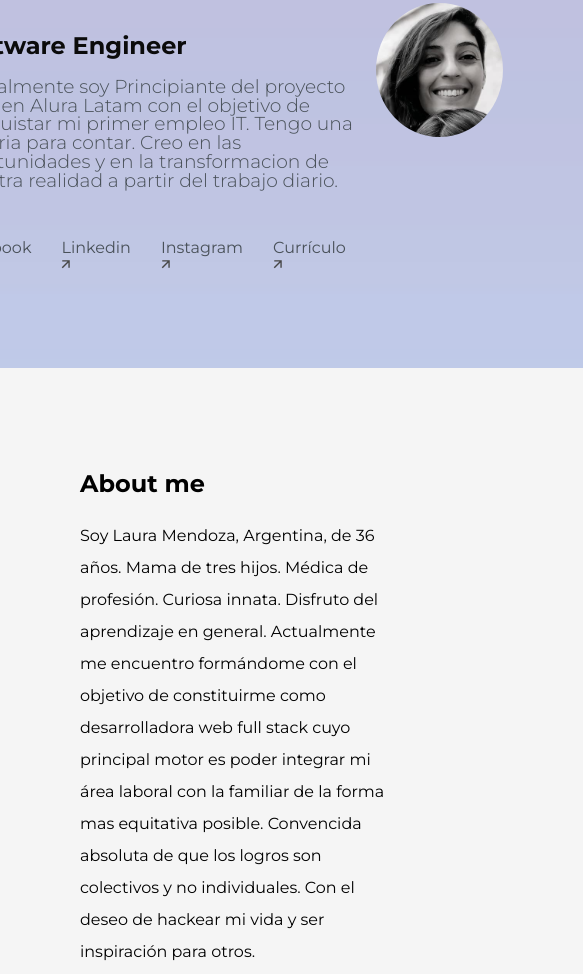
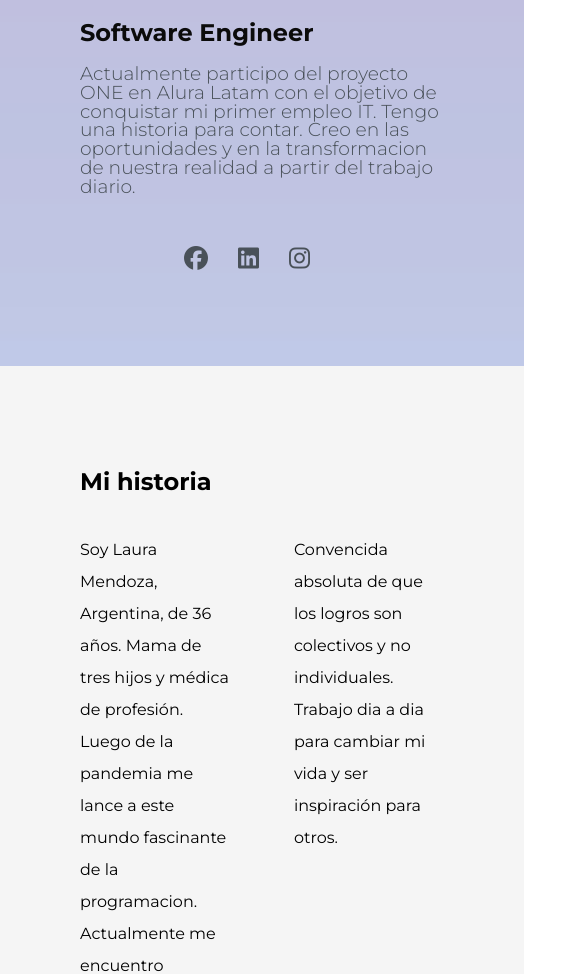
Before and after one commit to Laummendoza/portfolio, a plain HTML site: page index.html in a window 390 px wide. Shown: the part 394-1368 px from the top of the page, 585 px wide, since content can reach past the window. Drawn offline with nearby package versions, Linux system fonts and the light colour scheme.

Commit message:
About me responsive for tablet finished

```diff
--- a/index.html
+++ b/index.html
@@ -67,24 +67,21 @@
 						<h2 class="title__bio">Soy Lau Mendoza</h2>
 						<h2>Software Engineer</h2>
 						<h3 class="title__subsection">
-							Actualmente soy Principiante del proyecto ONE en Alura Latam con
-							el objetivo de conquistar mi primer empleo IT. Tengo una historia
+							Actualmente participo del proyecto ONE en Alura Latam con el
+							objetivo de conquistar mi primer empleo IT. Tengo una historia
 							para contar. Creo en las oportunidades y en la transformacion de
 							nuestra realidad a partir del trabajo diario.
 						</h3>
 						<ul class="title__network">
 							<!-- Pon los enlaces de tus redes sociales favoritas -->
 							<li class="title__network__item">
-								<a href="">Facebook <img src="assets\arrow.png" /></a>
+								<a href=""><i class="fa-brands fa-facebook"></i></a>
 							</li>
 							<li class="title__network__item">
-								<a href="">Linkedin <img src="assets\arrow.png" /></a>
+								<a href=""><i class="fa-brands fa-linkedin"></i></a>
 							</li>
 							<li class="title__network__item">
-								<a href="">Instagram <img src="assets\arrow.png" /></a>
-							</li>
-							<li class="title__network__item">
-								<a href="">Currículo <img src="assets\arrow.png" /></a>
+								<a href=""><i class="fa-brands fa-instagram"></i></a>
 							</li>
 						</ul>
 					</div>
@@ -93,24 +90,25 @@
 
 			<!-- Sección sobre mi -->
 			<section class="about" id="sobre-mi">
+				<h3 class="about__title">
+					Mi historia
+					<meta http-equiv="Content-Type" content="text/html;charset=UTF-8" />
+				</h3>
 				<div class="about__container">
-					<h3 class="about__title">
-						About me
-						<meta http-equiv="Content-Type" content="text/html;charset=UTF-8" />
-					</h3>
 					<p class="about__paragraph">
-						Soy Laura Mendoza, Argentina, de 36 años. Mama de tres hijos. Médica
-						de profesión. Curiosa innata. Disfruto del aprendizaje en general.
-						Actualmente me encuentro formándome con el objetivo de constituirme
-						como desarrolladora web full stack cuyo principal motor es poder
-						integrar mi área laboral con la familiar de la forma mas equitativa
-						posible. Convencida absoluta de que los logros son colectivos y no
-						individuales. Con el deseo de hackear mi vida y ser inspiración para
-						otros.
+						Soy Laura Mendoza, Argentina, de 36 años. Mama de tres hijos y
+						médica de profesión. Luego de la pandemia me lance a este mundo
+						fascinante de la programacion. Actualmente me encuentro formándome
+						con el objetivo de constituirme como desarrolladora web full stack
+						cuyo principal motor es poder integrar mi área laboral con la
+						familiar de la forma mas equitativa posible.
 					</p>
-					<!-- <p class="about__paragraph">Lorem ipsum dolor sit amet, consectetur adipiscing elit. Pellentesque velit velit, volutpat semper dignissim dictum, imperdiet ut lacus. Quisque gravida ex a mattis pretium. Suspendisse potenti. Ut semper sagittis ligula et lacinia. Aenean sit amet felis venenatis, egestas metus vitae, aliquet metus.</p>
-            Si quieres, pon tú firma acá!
-            <img src="assets\signature.png"> -->
+
+					<p class="about__paragraph">
+						Convencida absoluta de que los logros son colectivos y no
+						individuales. Trabajo dia a dia para cambiar mi vida y ser
+						inspiración para otros.
+					</p>
 				</div>
 			</section>
 
--- a/menu.js
+++ b/menu.js
@@ -3,6 +3,7 @@ $(document).ready(main);
 var contador = 1;
 function main() {
 	$(".menu__nav").toggle();
+
 	$(".menu__button").click(function () {
 		$(".menu__nav").toggle();
 	});
--- a/style.css
+++ b/style.css
@@ -117,6 +117,9 @@ https://en.bem.info/methodology/quick-start/*/
 
 .menu__button {
 	display: none;
+}
+.menu__title {
+	min-width: 223px;
 }
 
 /*Sección Title*/
@@ -499,6 +502,30 @@ Utiliza las referencias de los breakpoints @media abajo */
 	.menu__button:hover {
 		cursor: pointer;
 	}
+
+	/* sobre mi */
+
+	.title__div {
+		flex-direction: column;
+		margin-top: 2rem;
+	}
+
+	.title__bio {
+		text-align: center;
+	}
+
+	.title__network {
+		justify-content: center;
+	}
+	.about__container {
+		display: flex;
+		flex-direction: row;
+		flex-wrap: nowrap;
+		width: 100%;
+	}
+	.about__paragraph:nth-child(1) {
+		padding-right: 4rem;
+	}
 }
 
 /* Mobile*/
```
